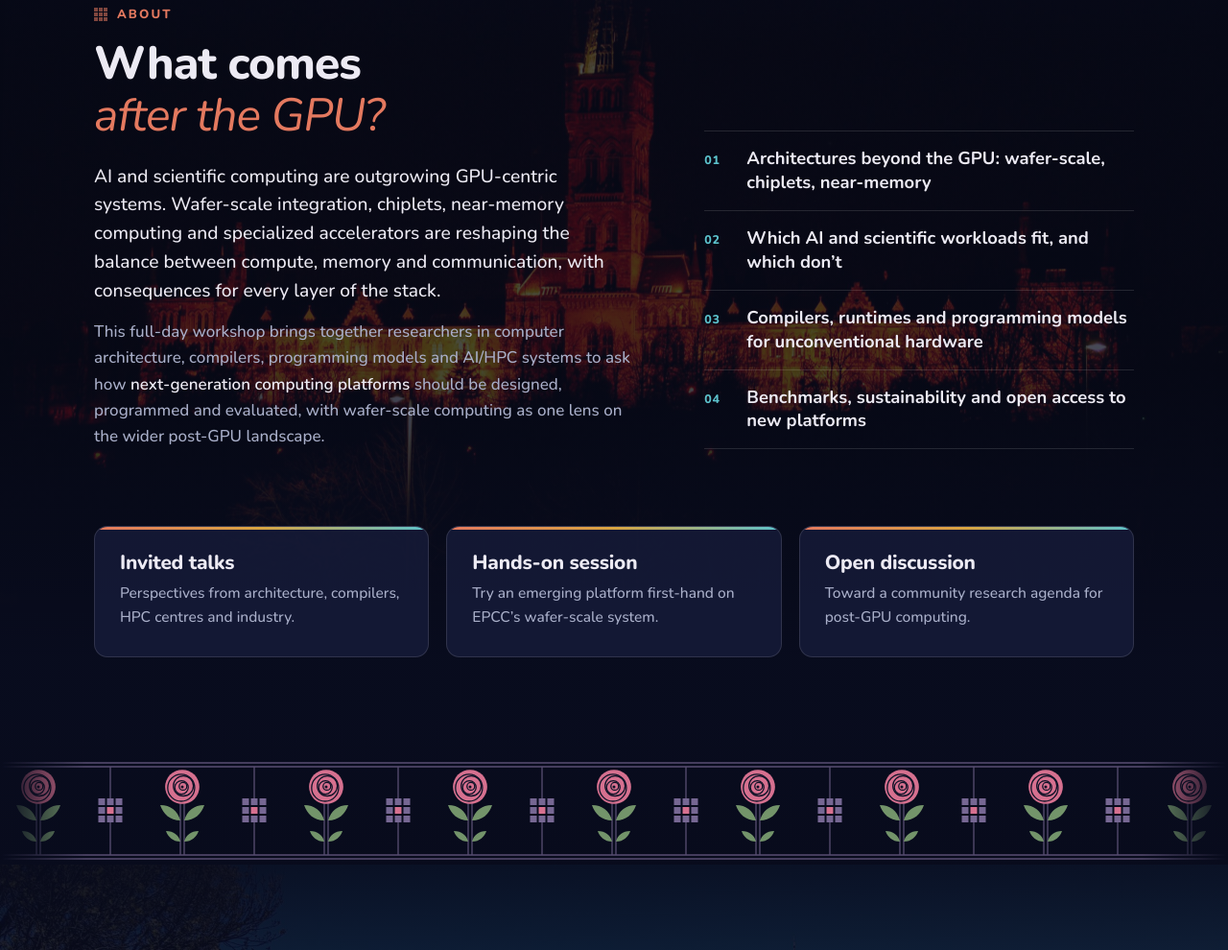
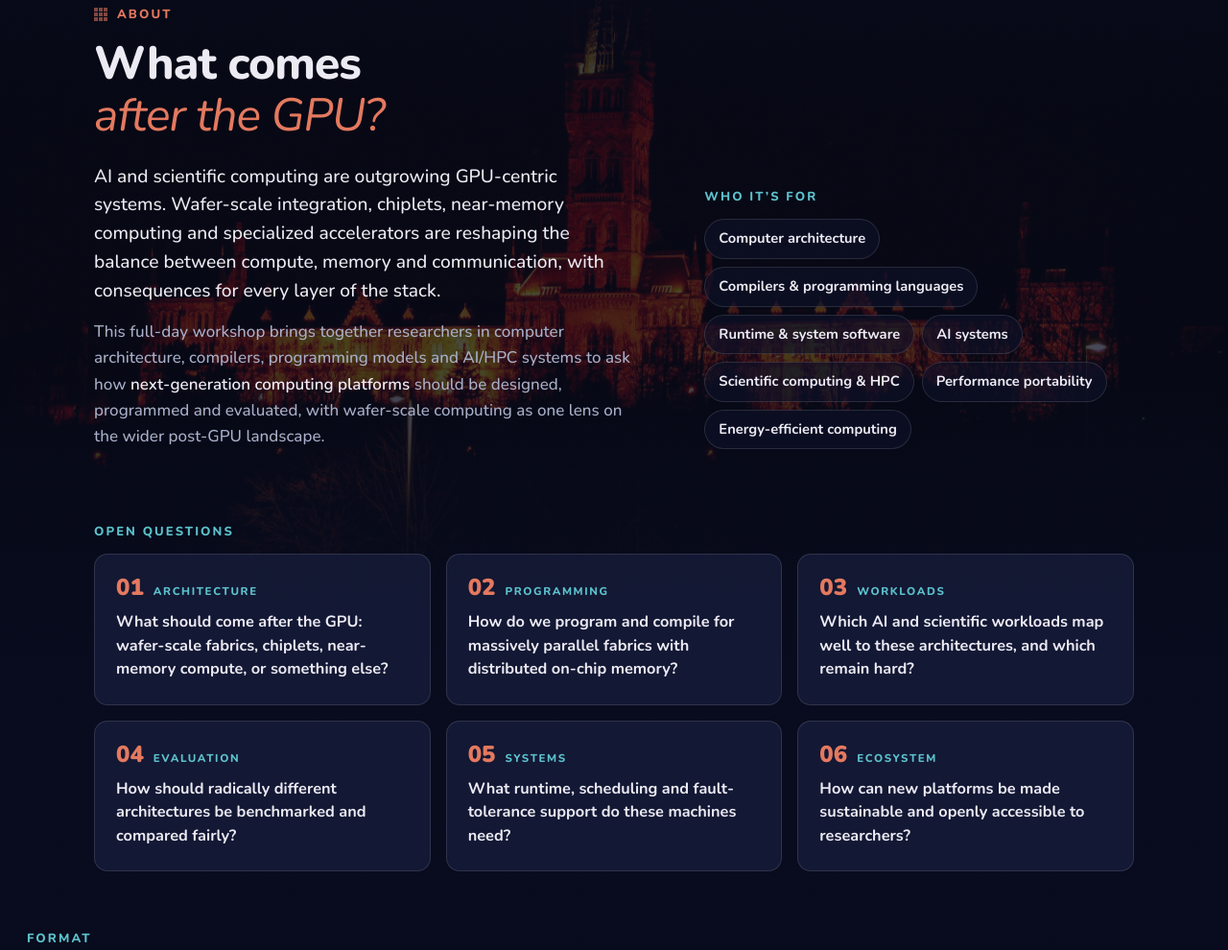
Before and after one commit to wafer-hipeac/wafer-hipeac.github.io, a plain HTML site: page index.html in a window 1280 px wide. Shown: the part 917-1907 px from the top of the page at 96% size. Drawn offline with nearby package versions, Linux system fonts and the light colour scheme.

Commit message:
Frame the site as a research workshop on next-generation architectures
- Hero tagline: a research workshop on next-generation computing
  architectures and the software that must co-evolve with them
- About: 'Who it's for' research areas and six open research
  questions (architecture, programming, workloads, evaluation,
  systems, ecosystem); format cards get their own heading
- Speakers: intro line and a research-perspective tag on each card

Co-Authored-By: Claude Opus 5.5 <noreply@anthropic.com>
Claude-Session: https://claude.ai/code/session_01PJFBo2BTsW4RWpZRcSJiX4

```diff
--- a/index.html
+++ b/index.html
@@ -15,7 +15,7 @@
   <link rel="preconnect" href="https://fonts.googleapis.com">
   <link rel="preconnect" href="https://fonts.gstatic.com" crossorigin>
   <link href="https://fonts.googleapis.com/css2?family=Nunito:ital,wght@0,400..900;1,400..900&display=swap" rel="stylesheet">
-  <link rel="stylesheet" href="style.css?v=20261126c">
+  <link rel="stylesheet" href="style.css?v=20261126d">
 </head>
 <body>
   <svg width="0" height="0" style="position:absolute" aria-hidden="true">
@@ -54,6 +54,7 @@
       <p class="kicker">HiPEAC 2027 Workshop <span>·</span> <span class="nowrap"><svg class="kicker-rose" aria-hidden="true"><use href="#rose"/></svg>Glasgow, UK</span></p>
       <h1><span class="ln">Wafer-Scale and</span> <span class="ln">Post-GPU Computing</span> <span class="ln soft">for AI and HPC</span></h1>
       <p class="subtitle">Architectures, Compilers, and Ecosystems</p>
+      <p class="tagline">A research workshop on next-generation computing architectures, and the compilers, runtimes and applications that must co-evolve with them.</p>
       <ul class="facts">
         <li><b>Wed 20 Jan 2027</b></li>
         <li>10:00–17:00</li>
@@ -77,14 +78,28 @@
           <p class="lead">AI and scientific computing are outgrowing GPU-centric systems. Wafer-scale integration, chiplets, near-memory computing and specialized accelerators are reshaping the balance between compute, memory and communication, with consequences for every layer of the stack.</p>
           <p>This full-day workshop brings together researchers in computer architecture, compilers, programming models and AI/HPC systems to ask how <strong>next-generation computing platforms</strong> should be designed, programmed and evaluated, with wafer-scale computing as one lens on the wider post-GPU landscape.</p>
         </div>
-        <ul class="topics" aria-label="Research questions">
-          <li><span>01</span>Architectures beyond the GPU: wafer-scale, chiplets, near-memory</li>
-          <li><span>02</span>Which AI and scientific workloads fit, and which don’t</li>
-          <li><span>03</span>Compilers, runtimes and programming models for unconventional hardware</li>
-          <li><span>04</span>Benchmarks, sustainability and open access to new platforms</li>
-        </ul>
+        <div class="audience">
+          <h3 class="mini">Who it’s for</h3>
+          <ul class="tags">
+            <li>Computer architecture</li><li>Compilers &amp; programming languages</li><li>Runtime &amp; system software</li>
+            <li>AI systems</li><li>Scientific computing &amp; HPC</li><li>Performance portability</li><li>Energy-efficient computing</li>
+          </ul>
+        </div>
       </div>
 
+      <div class="wrap questions-wrap">
+        <h3 class="mini">Open questions</h3>
+        <ol class="questions">
+          <li><div class="q-head"><span class="q-n">01</span><span class="q-area">Architecture</span></div><p>What should come after the GPU: wafer-scale fabrics, chiplets, near-memory compute, or something else?</p></li>
+          <li><div class="q-head"><span class="q-n">02</span><span class="q-area">Programming</span></div><p>How do we program and compile for massively parallel fabrics with distributed on-chip memory?</p></li>
+          <li><div class="q-head"><span class="q-n">03</span><span class="q-area">Workloads</span></div><p>Which AI and scientific workloads map well to these architectures, and which remain hard?</p></li>
+          <li><div class="q-head"><span class="q-n">04</span><span class="q-area">Evaluation</span></div><p>How should radically different architectures be benchmarked and compared fairly?</p></li>
+          <li><div class="q-head"><span class="q-n">05</span><span class="q-area">Systems</span></div><p>What runtime, scheduling and fault-tolerance support do these machines need?</p></li>
+          <li><div class="q-head"><span class="q-n">06</span><span class="q-area">Ecosystem</span></div><p>How can new platforms be made sustainable and openly accessible to researchers?</p></li>
+        </ol>
+      </div>
+
+      <h3 class="wrap mini format-title">Format</h3>
       <div class="wrap format">
         <div class="fmt">
           <h3>Invited talks</h3>
@@ -119,46 +134,47 @@
       <div class="wrap">
         <p class="label"><svg><use href="#lattice"/></svg>Program</p>
         <h2>Invited speakers</h2>
+        <p class="section-intro">Perspectives across the stack, from platforms and compilers to AI and HPC applications.</p>
         <ul class="speakers">
           <li class="speaker">
             <div class="speaker-head">
               <img class="photo" src="assets/speakers/luo-mai.jpg?v=2" alt="" width="80" height="80">
-              <div><h3><a href="https://luomai.github.io/" target="_blank" rel="noopener">Luo Mai<span class="ext" aria-hidden="true">↗</span></a></h3><p class="aff">University of Edinburgh</p></div>
+              <div><h3><a href="https://luomai.github.io/" target="_blank" rel="noopener">Luo Mai<span class="ext" aria-hidden="true">↗</span></a></h3><p class="aff">University of Edinburgh</p><span class="focus">AI systems</span></div>
             </div>
             <p class="bio">Luo is an Associate Professor in the School of Informatics at the University of Edinburgh and leads the Large-Scale Machine Learning Systems Group. Luo builds machine learning systems across the full stack, from models and runtimes to emerging AI hardware such as wafer-scale systems, and co-leads the UK EPSRC Centre for Doctoral Training in Machine Learning Systems and an ARIA project on scaling AI compute.</p>
           </li>
           <li class="speaker">
             <div class="speaker-head">
               <img class="photo" src="assets/speakers/dongping-zhang.jpg?v=2" alt="" width="80" height="80">
-              <div><h3>Dongping Zhang</h3><p class="aff">Distinguished Engineer, Cerebras Systems</p></div>
+              <div><h3>Dongping Zhang</h3><p class="aff">Distinguished Engineer, Cerebras Systems</p><span class="focus">Platforms &amp; architecture</span></div>
             </div>
             <p class="bio">Dongping is a Distinguished Engineer at Cerebras Systems, working on software–hardware co-design for frontier computing platforms. Before Cerebras, Dongping held research and leadership roles at AMD Research, including work on processing-in-memory for exascale systems.</p>
           </li>
           <li class="speaker">
             <div class="speaker-head">
               <img class="photo" src="assets/speakers/nick-brown.jpg?v=2" alt="" width="80" height="80">
-              <div><h3><a href="https://nickbrown.online/" target="_blank" rel="noopener">Nick Brown<span class="ext" aria-hidden="true">↗</span></a></h3><p class="aff">EPCC, University of Edinburgh</p></div>
+              <div><h3><a href="https://nickbrown.online/" target="_blank" rel="noopener">Nick Brown<span class="ext" aria-hidden="true">↗</span></a></h3><p class="aff">EPCC, University of Edinburgh</p><span class="focus">HPC applications</span></div>
             </div>
             <p class="bio">Nick is a Senior Research Fellow at EPCC, the University of Edinburgh’s supercomputing centre. Nick researches how novel hardware such as FPGAs, AI engines, RISC-V and CGRAs can power future supercomputers, chairs the RISC-V International HPC SIG and leads EPCC’s RISC-V and CGRA testbeds.</p>
           </li>
           <li class="speaker">
             <div class="speaker-head">
               <img class="photo" src="assets/speakers/paul-kelly.jpg?v=2" alt="" width="80" height="80">
-              <div><h3><a href="https://www.doc.ic.ac.uk/~phjk/" target="_blank" rel="noopener">Paul Kelly<span class="ext" aria-hidden="true">↗</span></a></h3><p class="aff">Imperial College London</p></div>
+              <div><h3><a href="https://www.doc.ic.ac.uk/~phjk/" target="_blank" rel="noopener">Paul Kelly<span class="ext" aria-hidden="true">↗</span></a></h3><p class="aff">Imperial College London</p><span class="focus">Programming models</span></div>
             </div>
             <p class="bio">Paul is Professor of Software Technology at Imperial College London and leads the Software Performance Optimisation group. Paul works on compiler technology, especially domain-specific compilers that exploit the structure of particular classes of applications, and co-directs Imperial’s Centre for Computational Methods in Science and Engineering.</p>
           </li>
           <li class="speaker">
             <div class="speaker-head">
               <img class="photo" src="assets/speakers/robert-mullins.jpg?v=2" alt="" width="80" height="80">
-              <div><h3><a href="https://www.cl.cam.ac.uk/~rdm34/" target="_blank" rel="noopener">Robert Mullins<span class="ext" aria-hidden="true">↗</span></a></h3><p class="aff">University of Cambridge</p></div>
+              <div><h3><a href="https://www.cl.cam.ac.uk/~rdm34/" target="_blank" rel="noopener">Robert Mullins<span class="ext" aria-hidden="true">↗</span></a></h3><p class="aff">University of Cambridge</p><span class="focus">Accelerator ecosystems</span></div>
             </div>
             <p class="bio">Robert is Professor of Computer Architecture at the University of Cambridge, working on efficient and secure machine learning, accelerator design and open-source hardware. Robert is founder and CTO of CommonAI, a founder and director of lowRISC, and a co-founder of the Raspberry Pi Foundation.</p>
           </li>
           <li class="speaker">
             <div class="speaker-head">
               <img class="photo" src="assets/speakers/michael-oboyle.jpg?v=2" alt="" width="80" height="80">
-              <div><h3><a href="https://homepages.inf.ed.ac.uk/mob/" target="_blank" rel="noopener">Michael O’Boyle<span class="ext" aria-hidden="true">↗</span></a></h3><p class="aff">University of Edinburgh</p></div>
+              <div><h3><a href="https://homepages.inf.ed.ac.uk/mob/" target="_blank" rel="noopener">Michael O’Boyle<span class="ext" aria-hidden="true">↗</span></a></h3><p class="aff">University of Edinburgh</p><span class="focus">Compilers</span></div>
             </div>
             <p class="bio">Michael is a Professor in the School of Informatics at the University of Edinburgh and a Fellow of the RSE, BCS and IEEE. A founding member of HiPEAC, Michael studies how compilers can best exploit heterogeneous architectures, including machine-learning-driven optimization.</p>
           </li>
--- a/style.css
+++ b/style.css
@@ -186,13 +186,6 @@ h2 em { font-style: italic; font-weight: 400; color: var(--sandstone); }
 .about .lead { margin-top: 22px; font-size: 1.2rem; line-height: 1.55; }
 .about p + p { margin-top: 14px; color: var(--ink-2); }
 .about strong { color: var(--ink); font-weight: 600; }
-.topics li {
-  display: grid; grid-template-columns: 44px 1fr; align-items: baseline;
-  padding: 16px 0; border-top: 1px solid var(--line);
-  font-family: var(--serif); font-weight: 700; font-size: 1.15rem; line-height: 1.35;
-}
-.topics li:last-child { border-bottom: 1px solid var(--line); }
-.topics span { font: 800 12.5px/1 var(--mono); color: var(--clyde); letter-spacing: .06em; }
 
 .format { display: grid; grid-template-columns: repeat(3, 1fr); gap: 18px; margin-top: clamp(48px, 7vw, 80px); }
 .fmt {
@@ -366,3 +359,27 @@ h2 em { font-style: italic; font-weight: 400; color: var(--sandstone); }
   }
 }
 .hero .kicker, .hero h1, .hero .subtitle { text-shadow: 0 2px 18px rgba(0, 0, 0, .65), 0 0 2px rgba(0, 0, 0, .4); }
+
+/* research framing */
+.hero .tagline { margin-top: 14px; max-width: 34em; font-size: 1.05rem; line-height: 1.55; color: rgba(238,240,250,.82); text-shadow: 0 2px 14px rgba(0,0,0,.6); }
+.mini { margin: 0 0 16px; font: 800 13px/1 var(--mono); letter-spacing: .16em; text-transform: uppercase; color: var(--clyde); }
+.audience { align-self: end; }
+.tags { display: flex; flex-wrap: wrap; gap: 8px; }
+.tags li { padding: 8px 14px; border-radius: 999px; border: 1px solid var(--line); background: rgba(14, 18, 40, .65); font-weight: 700; font-size: .92rem; }
+.questions-wrap { margin-top: clamp(48px, 7vw, 80px); }
+.questions { list-style: none; margin: 0; padding: 0; display: grid; grid-template-columns: repeat(3, 1fr); gap: 16px; }
+.questions li { padding: 22px 22px 24px; border-radius: var(--radius); background: var(--card); border: 1px solid var(--line); }
+.q-head { display: flex; align-items: baseline; gap: 10px; }
+.q-n { font: 900 1.5rem/1 var(--serif); color: var(--sandstone); }
+.q-area { font: 800 11.5px/1 var(--mono); letter-spacing: .14em; text-transform: uppercase; color: var(--clyde); }
+.questions p { margin-top: 12px; font-size: 1.02rem; line-height: 1.5; font-weight: 700; color: var(--ink); }
+.format-title { margin-top: clamp(40px, 6vw, 64px); }
+.format { margin-top: 0; }
+.section-intro { margin-top: 12px; max-width: 40em; color: var(--ink-2); font-size: 1.05rem; }
+.speaker .focus {
+  display: inline-block; margin-top: 8px; padding: 4px 10px; border-radius: 999px;
+  font: 800 10.5px/1.2 var(--mono); letter-spacing: .12em; text-transform: uppercase;
+  color: var(--gold); border: 1px solid rgba(217, 164, 65, .45);
+}
+@media (max-width: 960px) { .questions { grid-template-columns: repeat(2, 1fr); } }
+@media (max-width: 720px) { .questions { grid-template-columns: 1fr; } }
```
